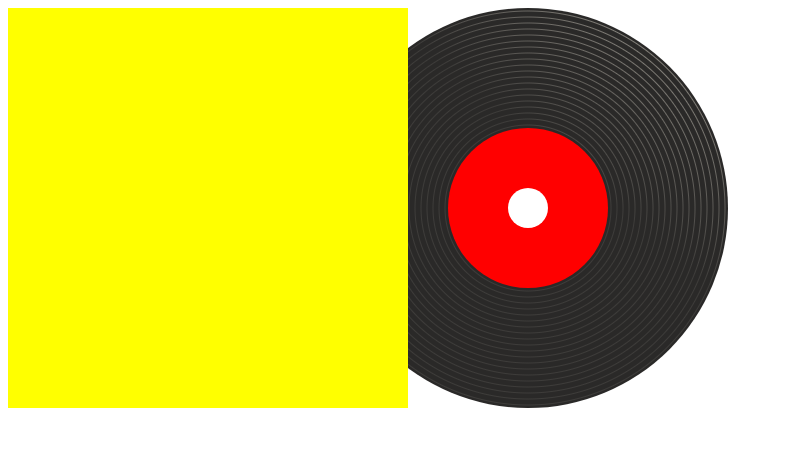
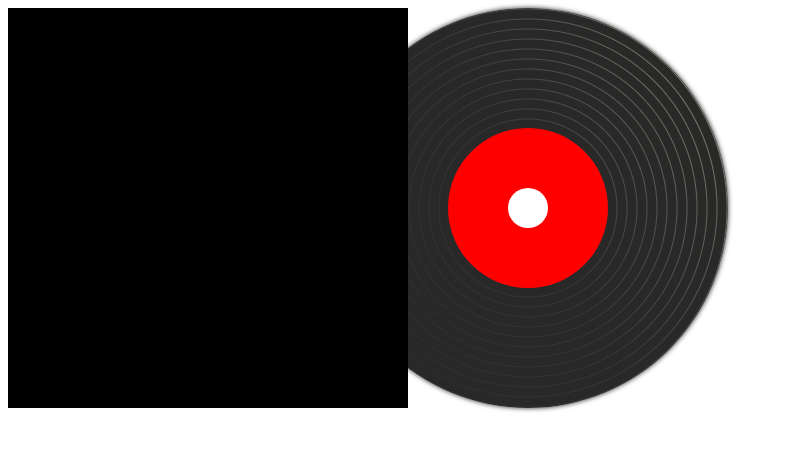
Before and after one commit to Jonay024/cover-css, a website built with Parcel: page src/index.html in a window 1280 px wide. Shown: the whole page, without its empty margins (0-787 px from the left). Built offline with nearby package versions, Linux system fonts and the light colour scheme.

Commit message:
Mejoras en background

```diff
--- a/src/css/index.css
+++ b/src/css/index.css
@@ -5,7 +5,7 @@ body {
 .cover {
     width: 400px;
     height: 400px;
-    background-color: yellow;
+    background-color: black;
     z-index: 20;
 }
 
@@ -21,13 +21,22 @@ body {
     z-index: 10;
     background:
 
-        linear-gradient(220deg, transparent 0%, rgba(42, 41, 40, .85) 40%) no-repeat 100% 0,
-        repeating-radial-gradient(
-            #2a2928,
-            #2a2928 4px,
-            #ada9a0 5px,
-            #2a2928 6px
-        );
+      linear-gradient(
+        240deg, transparent 0%, rgba(40, 40, 40, .70) 50%) no-repeat 100% 0,
+
+      linear-gradient(
+        240deg, transparent 0%, rgba(42, 41, 40, .70) 90%),
+
+      linear-gradient(
+        240deg, transparent 0%, rgba(42, 41, 40, .70) 90%),
+
+      repeating-radial-gradient(
+        #2a2928,
+        #2a2928 8px,
+        #ada9a0 9px,
+        #2a2928 10px
+      );
+    box-shadow: 0px 0px 5px 0px rgba(42,41,40,1);
 }
 
 .pegatina {
```
